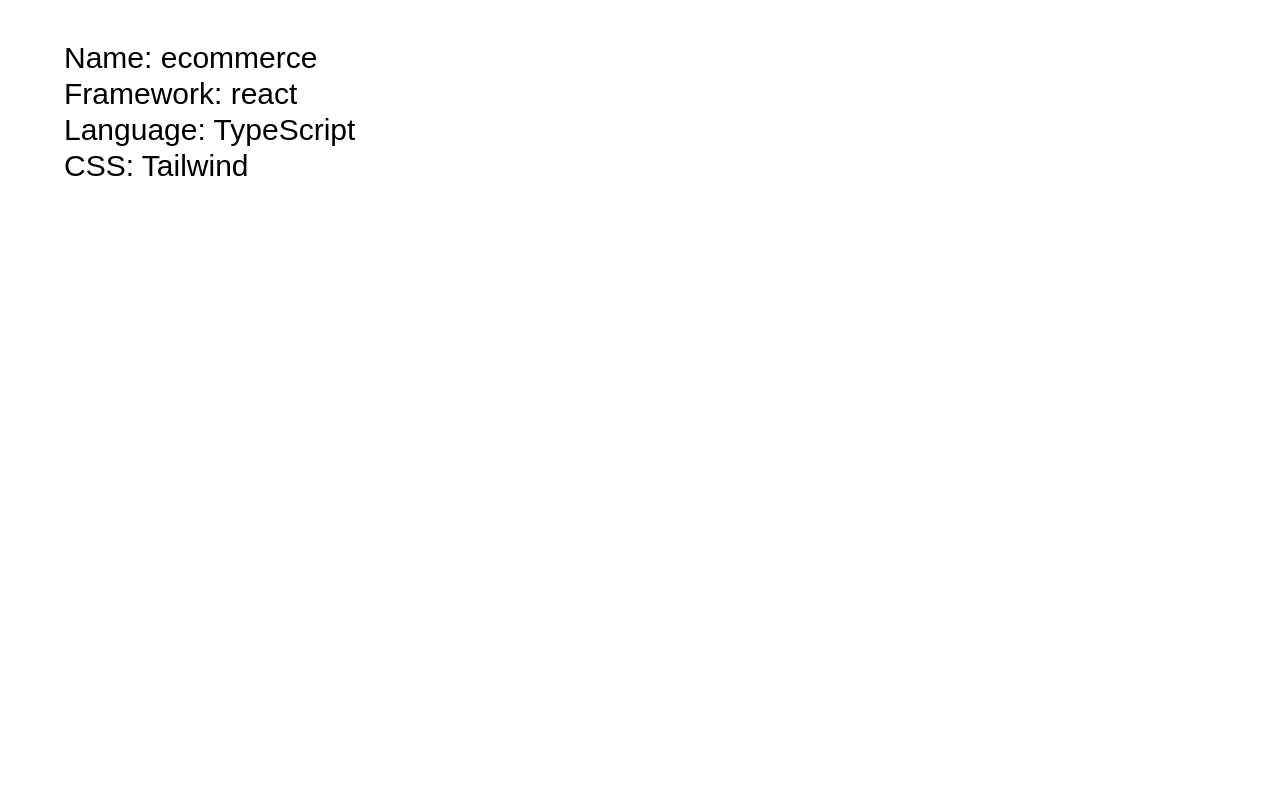
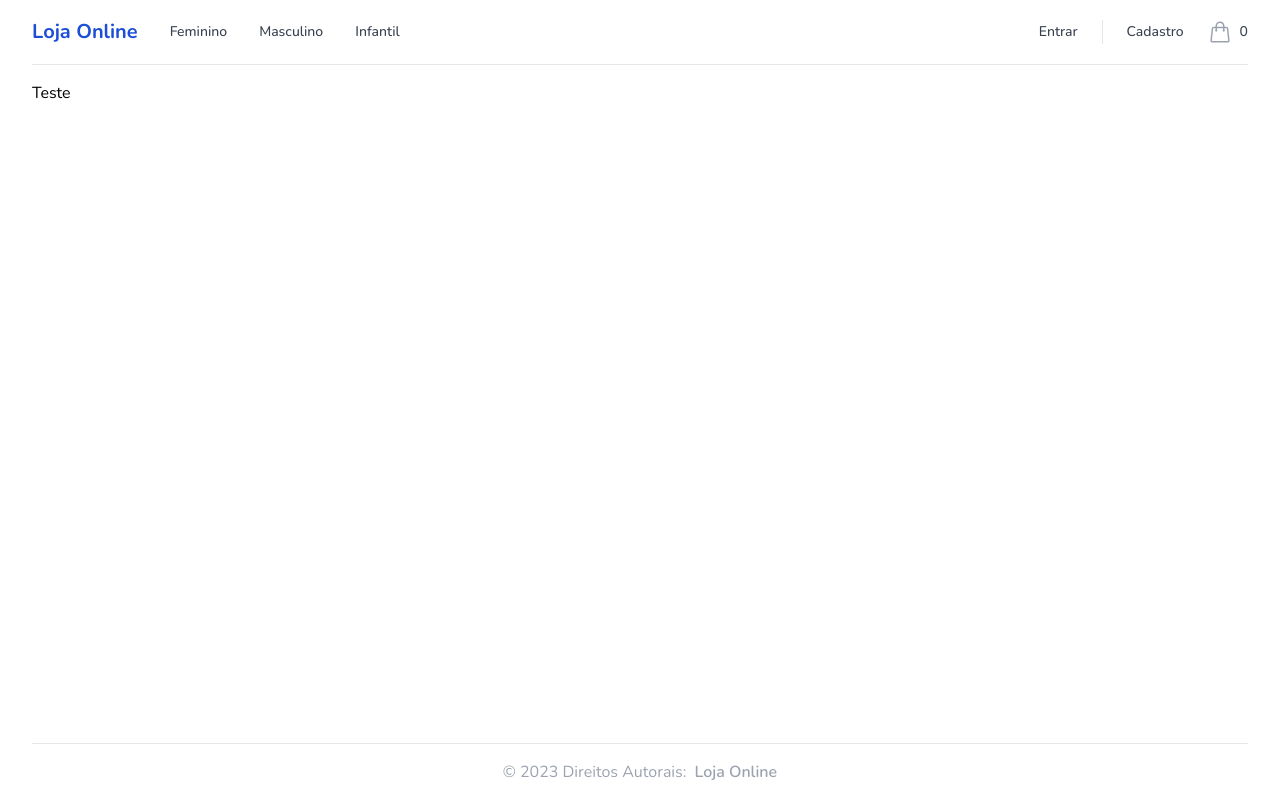
Before and after one commit to twistershark/tcc-ecommerce-main, a React app: page / in a window 1280 px wide. Built offline with nearby package versions, Linux system fonts and the light colour scheme.

Commit message:
feat: creates routes, header and footer

```diff
--- a/package.json
+++ b/package.json
@@ -35,6 +35,7 @@
   },
   "dependencies": {
     "react": "18.2.0",
-    "react-dom": "18.2.0"
+    "react-dom": "18.2.0",
+    "react-router-dom": "6.14.1"
   }
 }
--- a/src/App.tsx
+++ b/src/App.tsx
@@ -3,13 +3,7 @@
 
 import "./index.scss";
 
-const App = () => (
-  <div className="mt-10 text-3xl mx-auto max-w-6xl">
-    <div>Name: ecommerce</div>
-    <div>Framework: react</div>
-    <div>Language: TypeScript</div>
-    <div>CSS: Tailwind</div>
-  </div>
-);
+import { Routes } from "./routes";
 
+const App = () => <Routes />;
 ReactDOM.render(<App />, document.getElementById("app"));
--- /dev/null
+++ b/src/components/footer/index.tsx
@@ -0,0 +1,14 @@
+import React from 'react';
+
+export function Footer() {
+  return (
+    <footer className="w-full px-4 sm:px-6 lg:px-8 mx-auto max-w-7xl bg-white text-center lg:text-left">
+      <div className="border-t border-gray-200 p-4  flex items-center justify-center gap-2 text-gray-400">
+        © 2023 Direitos Autorais:
+        <a className=" font-semibold" href="#">
+          Loja Online
+        </a>
+      </div>
+    </footer>
+  );
+}
--- /dev/null
+++ b/src/components/header/index.tsx
@@ -0,0 +1,100 @@
+import React from "react";
+
+export function Header() {
+  return (
+    <header className="relative bg-white">
+      <nav className="mx-auto max-w-7xl px-4 sm:px-6 lg:px-8">
+        <div className="border-b border-gray-200">
+          <div className="flex h-16 items-center">
+            <div className="ml-4 flex lg:ml-0 text-blue-700 font-bold text-xl">
+              <a href="#">Loja Online</a>
+            </div>
+
+            <div className="hidden lg:ml-8 lg:block lg:self-stretch">
+              <div className="flex h-full space-x-8">
+                <div className="flex">
+                  <div className="relative flex">
+                    <button
+                      type="button"
+                      className="border-transparent text-gray-700 hover:text-gray-800 relative z-10 -mb-px flex items-center border-b-2 pt-px text-sm font-medium transition-colors duration-200 ease-out"
+                      aria-expanded="false"
+                    >
+                      Feminino
+                    </button>
+                  </div>
+                  <div className="absolute inset-x-0 top-full text-sm text-gray-500">
+                    <div
+                      className="absolute inset-0 top-1/2 bg-white shadow"
+                      aria-hidden="true"
+                    ></div>
+                  </div>
+                </div>
+                <div className="flex">
+                  <div className="relative flex">
+                    <button
+                      type="button"
+                      className="border-transparent text-gray-700 hover:text-gray-800 relative z-10 -mb-px flex items-center border-b-2 pt-px text-sm font-medium transition-colors duration-200 ease-out"
+                      aria-expanded="false"
+                    >
+                      Masculino
+                    </button>
+                  </div>
+                </div>
+
+                <a
+                  href="#"
+                  className="flex items-center text-sm font-medium text-gray-700 hover:text-gray-800"
+                >
+                  Infantil
+                </a>
+              </div>
+            </div>
+
+            <div className="ml-auto flex items-center">
+              <div className="hidden lg:flex lg:flex-1 lg:items-center lg:justify-end lg:space-x-6">
+                <a
+                  href="#"
+                  className="text-sm font-medium text-gray-700 hover:text-gray-800"
+                >
+                  Entrar
+                </a>
+                <span
+                  className="h-6 w-px bg-gray-200"
+                  aria-hidden="true"
+                ></span>
+                <a
+                  href="#"
+                  className="text-sm font-medium text-gray-700 hover:text-gray-800"
+                >
+                  Cadastro
+                </a>
+              </div>
+
+              <div className="ml-4 flow-root lg:ml-6">
+                <a href="#" className="group -m-2 flex items-center p-2">
+                  <svg
+                    className="h-6 w-6 flex-shrink-0 text-gray-400 group-hover:text-gray-500"
+                    fill="none"
+                    viewBox="0 0 24 24"
+                    stroke-width="1.5"
+                    stroke="currentColor"
+                    aria-hidden="true"
+                  >
+                    <path
+                      stroke-linecap="round"
+                      stroke-linejoin="round"
+                      d="M15.75 10.5V6a3.75 3.75 0 10-7.5 0v4.5m11.356-1.993l1.263 12c.07.665-.45 1.243-1.119 1.243H4.25a1.125 1.125 0 01-1.12-1.243l1.264-12A1.125 1.125 0 015.513 7.5h12.974c.576 0 1.059.435 1.119 1.007zM8.625 10.5a.375.375 0 11-.75 0 .375.375 0 01.75 0zm7.5 0a.375.375 0 11-.75 0 .375.375 0 01.75 0z"
+                    />
+                  </svg>
+                  <span className="ml-2 text-sm font-medium text-gray-700 group-hover:text-gray-800">
+                    0
+                  </span>
+                </a>
+              </div>
+            </div>
+          </div>
+        </div>
+      </nav>
+    </header>
+  );
+}
--- /dev/null
+++ b/src/components/layout/index.tsx
@@ -0,0 +1,16 @@
+import React from "react";
+import { Outlet } from "react-router-dom";
+import { Header } from "../header";
+import { Footer } from "../footer";
+
+export function Layout() {
+  return (
+    <div className="flex flex-col min-h-screen bg-white font-nunito">
+      <Header />
+      <main className="flex-1 mx-auto max-w-7xl px-4 sm:px-6 lg:px-8 w-full py-4">
+        <Outlet />
+      </main>
+      <Footer />
+    </div>
+  );
+}
--- a/src/index.html
+++ b/src/index.html
@@ -1,14 +1,19 @@
-<!DOCTYPE html>
+<!doctype html>
 <html lang="en">
+  <head>
+    <link rel="preconnect" href="https://fonts.googleapis.com" />
+    <link rel="preconnect" href="https://fonts.gstatic.com" crossorigin />
+    <meta charset="UTF-8" />
+    <meta name="viewport" content="width=device-width, initial-scale=1.0" />
 
-<head>
-  <meta charset="UTF-8">
-  <meta name="viewport" content="width=device-width, initial-scale=1.0">
-  <title>ecommerce</title>
-</head>
+    <link
+      href="https://fonts.googleapis.com/css2?family=Nunito:wght@300;400;500;600;700&display=swap"
+      rel="stylesheet"
+    />
+    <title>Loja Online</title>
+  </head>
 
-<body>
-  <div id="app"></div>
-</body>
-
+  <body>
+    <div id="app"></div>
+  </body>
 </html>
--- /dev/null
+++ b/src/routes.tsx
@@ -0,0 +1,22 @@
+import React from "react";
+import { BrowserRouter, Route, Routes as Router } from "react-router-dom";
+import { Layout } from "./components/layout";
+
+export function Routes() {
+  return (
+    <BrowserRouter>
+      <Router>
+        <Route path="/" element={<Layout />}>
+          <Route
+            index
+            element={
+              <div>
+                <h1>Teste</h1>
+              </div>
+            }
+          />
+        </Route>
+      </Router>
+    </BrowserRouter>
+  );
+}
--- a/tailwind.config.js
+++ b/tailwind.config.js
@@ -1,9 +1,11 @@
 module.exports = {
-	content: [
-		'./src/**/*.tsx',
-	],
+  content: ["./src/**/*.tsx"],
   theme: {
-		extend: {},
+    extend: {
+      fontFamily: {
+        nunito: ["Nunito", "sans-serif"],
+      },
+    },
   },
   variants: {
     extend: {},
```
Also changed, not shown: 1 other file (tests, documents, lock files or other folders). Lines whose indentation alone changed are shown as unchanged.
